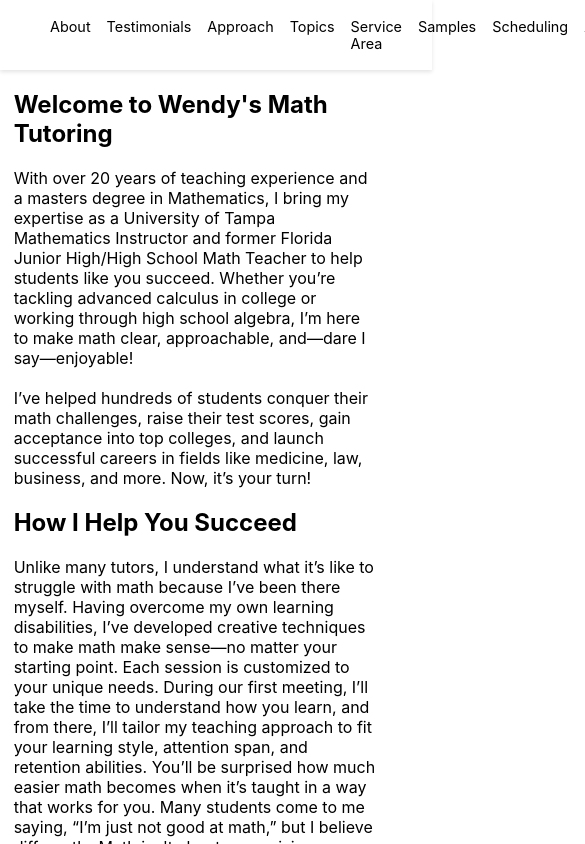
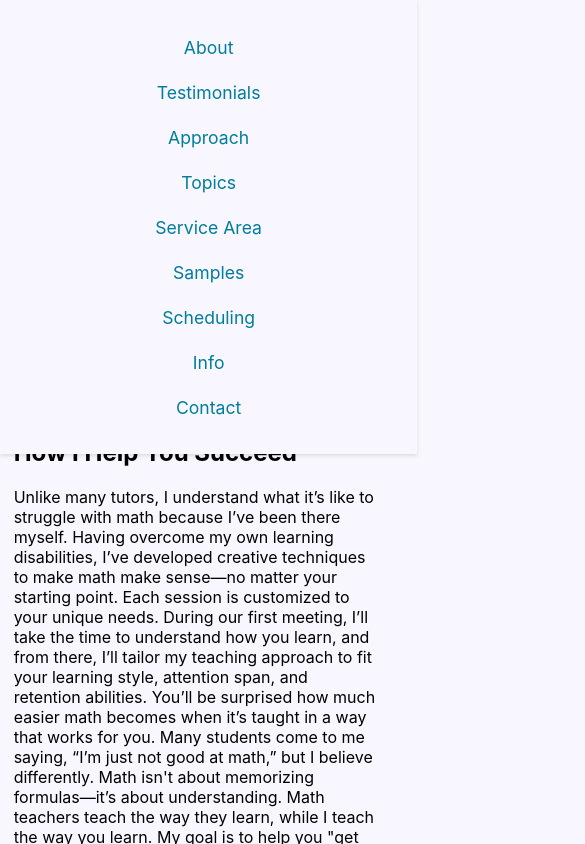
Before and after one commit to WinsEdwards/wendys-math-tutoring-front-end, a React (Create React App) app: page / in a window 390 px wide. Shown: the top 844 px of the page, 585 px wide, since content can reach past the window. Built offline with nearby package versions, Linux system fonts and the light colour scheme.

Commit message:
Integrating color scheme, making vertical nav

```diff
--- a/src/App.css
+++ b/src/App.css
@@ -1,3 +1,7 @@
+* {
+  background-color: #f8f7ff;
+}
+
 .container {
   margin: 3.5%;
 }
@@ -5,14 +9,13 @@
 nav {
   display: flex;
   align-items: center;
-  position: -webkit-sticky;
-  position: sticky;
-  top: -5px;
+  position: fixed;
+  top: 0;
   z-index: 2;
-  height: 70px;
-  min-height: 70px;
-  width: calc(100% - 1.5rem);
-  background-color: #fff;
+  height: 60px;
+  min-height: 60px;
+  width: 100%;
+  background-color: #f8f7ff;
   padding: 0 1rem;
   box-shadow: 0 0.125rem 0.25rem 0 rgb(0 0 0 / 11%);
 }
@@ -26,32 +29,61 @@ nav {
   height: 100%;
   margin: 0 auto;
   position: relative;
-  border: solid;
 }
 
 .nav__container__actions {
   display: inline-flex;
   flex-flow: row nowrap;
-  padding-left: 50px;
+  padding-left: 3.5%;
+  padding-right: 3.5%;
   flex: 1;
 }
 
 .active {
-  font-weight: bold;
+  text-decoration: underline bold;
 }
 
 .nav-ul {
   display: flex;
   gap: 1rem;
-  font-size: 0.9rem;
+  font-size: 1.1rem;
   list-style: none;
   padding: 0;
 }
 
 .nav-li {
+  color: #007c9c;
   cursor: pointer;
 }
 
 .nav-li:hover {
   text-decoration: underline;
+  font-weight: bold;
+  color: #925ab5;
 }
+
+@media screen and (max-width: 810px) {
+  nav {
+    flex-direction: column;
+    justify-content: center;
+    height: 50%;
+    width: 100%;
+    padding: 1rem;
+  }
+
+  .nav__container {
+    flex-direction: column;
+    align-items: flex-start;
+    width: 100%;
+  }
+
+  .nav-ul {
+    flex-direction: column;
+    gap: 0.5rem;
+  }
+
+  .nav-li {
+    padding: 0.5rem 0;
+    align-self: center;
+  }
+}
--- a/src/components/About.js
+++ b/src/components/About.js
@@ -5,7 +5,7 @@ const aboutTxt = "With over 20 years of teaching experience and a masters degree
 export default function About() {
     return (
         <section id='about'>
-            <div className='container'>
+            <div className='container about__container'>
                <h1 className='about-title'>
                 {aboutTitle}
                 </h1>
--- a/src/components/Navbar.js
+++ b/src/components/Navbar.js
@@ -9,31 +9,39 @@ export default function Navbar() {
                     <li className='nav-li'>
                         <Link activeClass='active' smooth spy to='about'>About</Link>
                     </li>
-                    <li>
+                    <li className='nav-li'>
                         <Link activeClass='active' smooth spy to='testimonials'>Testimonials</Link>
                     </li>
-                    <li>
+                    <li className='nav-li'>
                         <Link activeClass='active' smooth spy to='approach'>Approach</Link>
                     </li>
-                    <li>
+                    <li className='nav-li'>
                         <Link activeClass='active' smooth spy to='topics'>Topics</Link>
                     </li>
-                    <li>
+                    <li className='nav-li'>
                         <Link activeClass='active' smooth spy to='serviceArea'>Service Area</Link>
                     </li>
-                    <li>
+                    <li className='nav-li'>
                         <Link activeClass='active' smooth spy to='samples'>Samples</Link>
                     </li>
-                    <li>
+                    <li className='nav-li'>
                         <Link activeClass='active' smooth spy to='scheduling'>Scheduling</Link>
                     </li>
-                    <li>
-                        <Link activeClass='active' smooth spy to='bizInfo'>Address + Hours</Link>
+                    <li className='nav-li'>
+                        <Link activeClass='active' smooth spy to='bizInfo'>Info</Link>
                     </li>
-                    <li>
+                    <li className='nav-li'>
                         <Link activeClass='active' smooth spy to='contact'>Contact</Link>
                     </li>
                 </ul>
+
+                {/* <button
+                    type="button"
+                    aria-label="toggle navigation"
+                    class="btn btn--icon nav__hamburger"
+                >
+                    Menu
+                </button> */}
             </nav>
         </section>
 
```
